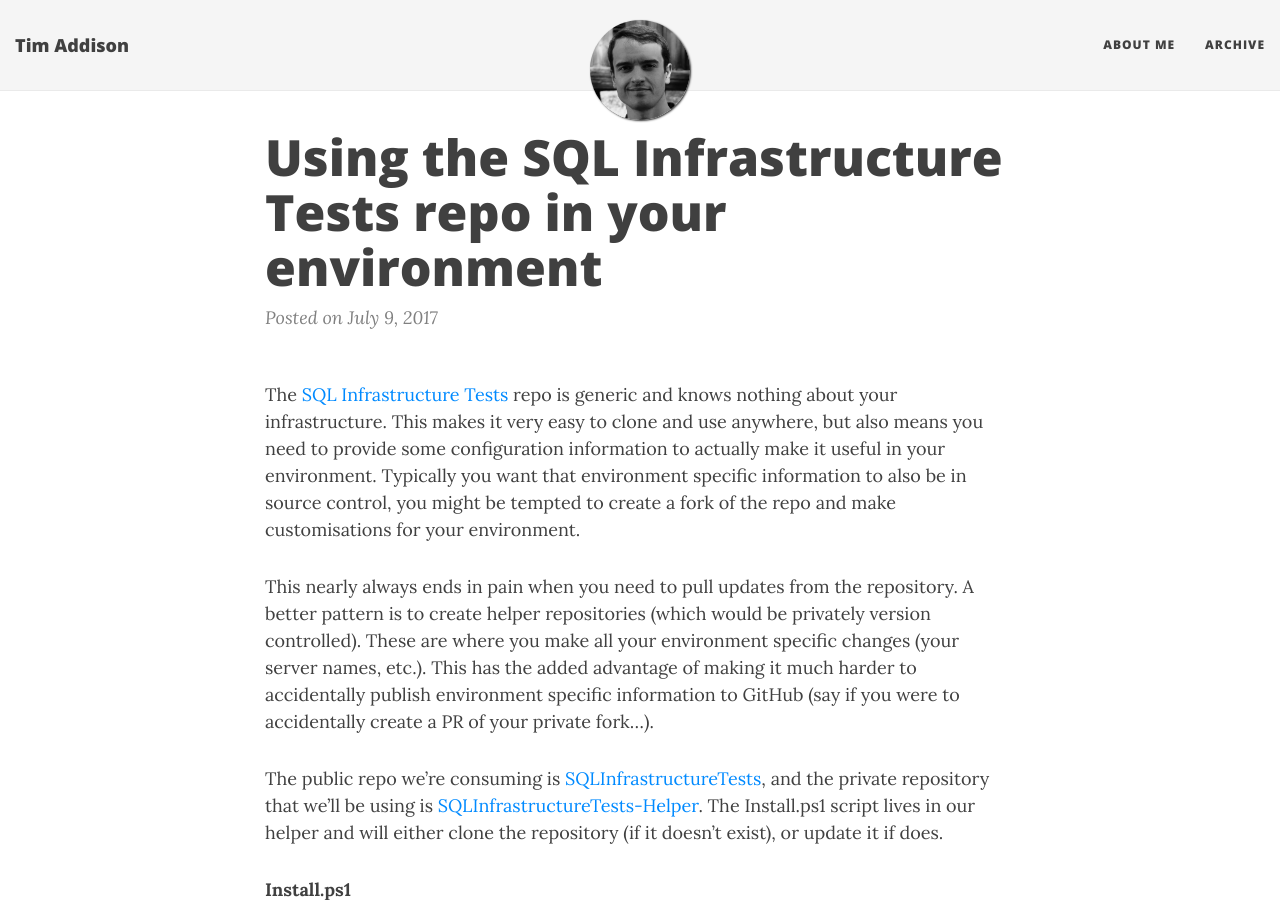
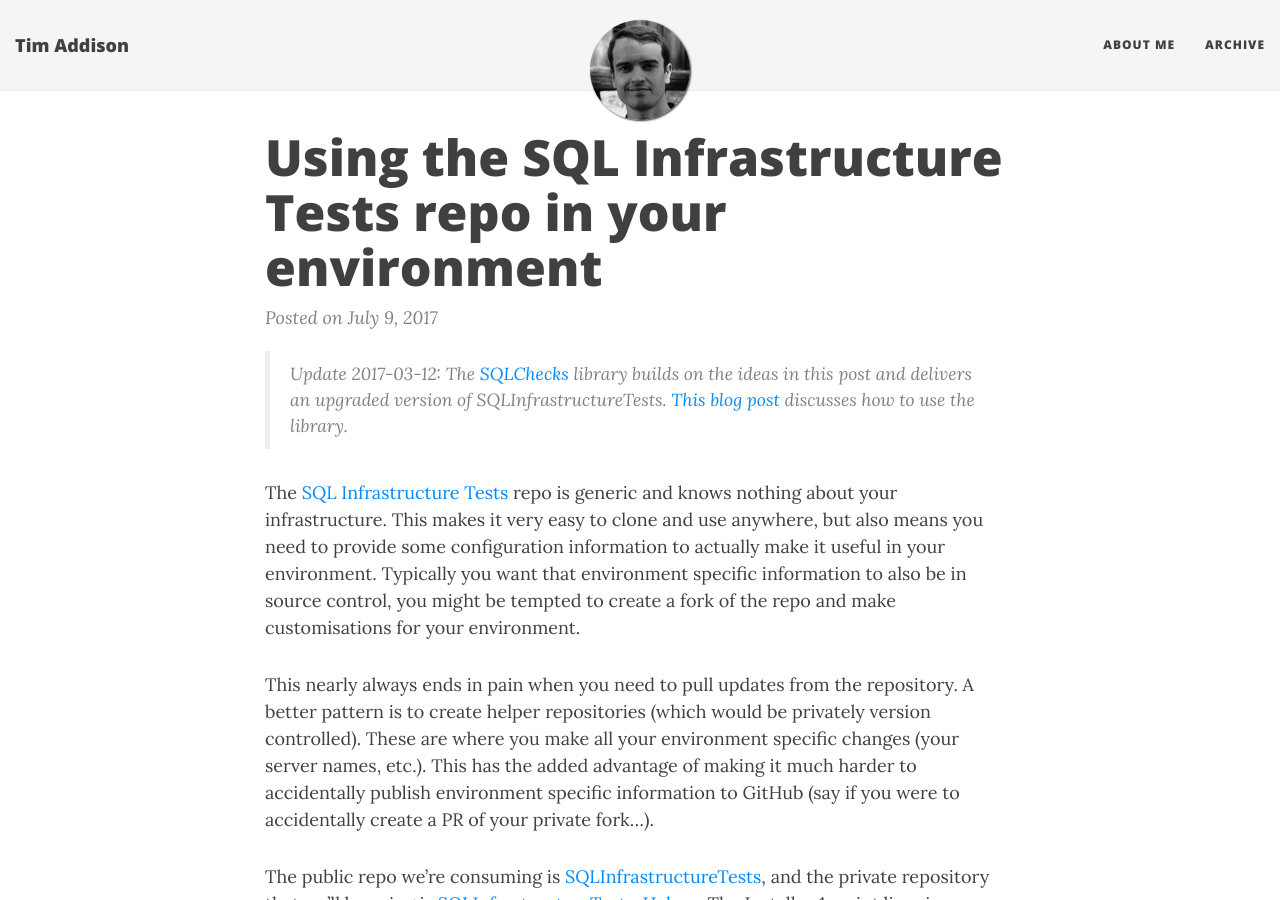
Before and after one commit to taddison/tjaddison.com, a Jekyll site: the page built from _posts/2017-07-09-Using-the-SQL-Infrastructure-Tests-repo-in-your-environment.md, in a window 1280 px wide and 900 px high. Built offline with Jekyll 4.4.1, drawn with Linux system fonts in a browser that asks for light colours; nearby versions of some CDN libraries; comment, search, counter and statistics services are not loaded.

Commit message:
Add forward link to SQLChecks from old SQLInfrastructure post

```diff
--- a/_posts/2017-07-09-Using-the-SQL-Infrastructure-Tests-repo-in-your-environment.md
+++ b/_posts/2017-07-09-Using-the-SQL-Infrastructure-Tests-repo-in-your-environment.md
@@ -2,6 +2,8 @@
 layout: post
 title: Using the SQL Infrastructure Tests repo in your environment
 ---
+>Update 2017-03-12: The [SQLChecks](https://github.com/taddison/SQLChecks) library builds on the ideas in this post and delivers an upgraded version of SQLInfrastructureTests.  [This blog post](/2017/12/03/Using-the-SQLChecks-library-for-SQL-Server-configuration-management) discusses how to use the library.
+
 The [SQL Infrastructure Tests](https://github.com/taddison/SQLInfrastructureTests) repo is generic and knows nothing about your infrastructure.  This makes it very easy to clone and use anywhere, but also means you need to provide some configuration information to actually make it useful in your environment.  Typically you want that environment specific information to also be in source control, you might be tempted to create a fork of the repo and make customisations for your environment.
 
 This nearly always ends in pain when you need to pull updates from the repository.  A better pattern is to create helper repositories (which would be privately version controlled).  These are where you make all your environment specific changes (your server names, etc.).  This has the added advantage of making it much harder to accidentally publish environment specific information to GitHub (say if you were to accidentally create a PR of your private fork…).
```
Also changed, not shown: _posts/2017-12-03-Using-the-SQLChecks-library-for-SQL-Server-configuration-management.md (renamed from _posts/2017-12-03-Using the SQLChecks library for SQL Server configuration management.md).
